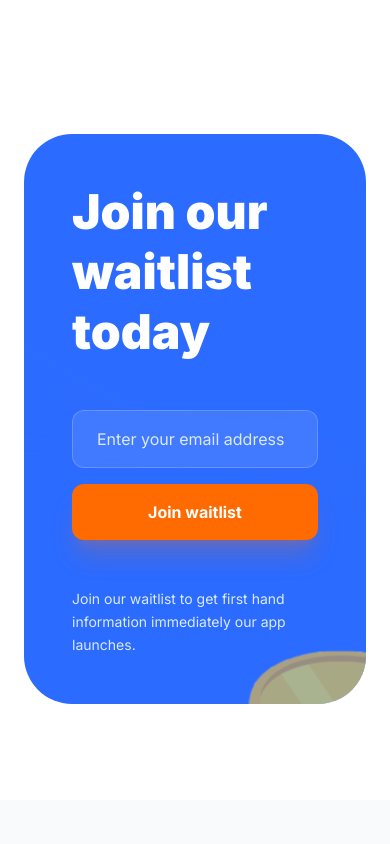
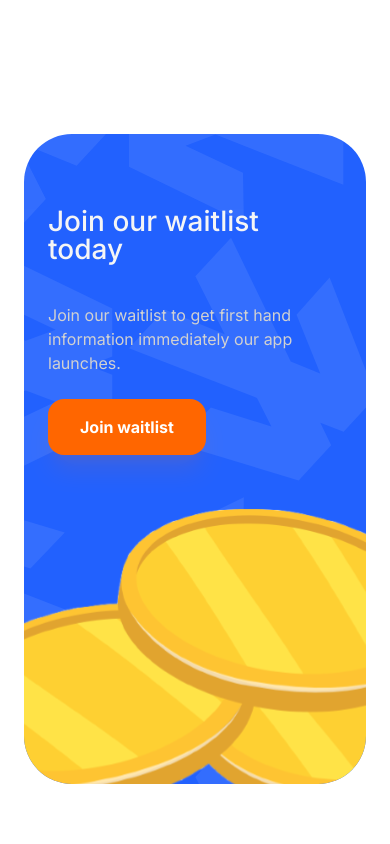
Before and after one commit to Fx-Remit/fx-remit-landingpage, a Next.js app: page / in a window 390 px wide. Shown: the part 7920-8764 px from the top of the page. Built offline with nearby package versions, Linux system fonts and the light colour scheme.

Commit message:
feat: finalize FAQ and CTA Footer UI with mobile optimization

```diff
--- a/src/app/components/CTAFooter.tsx
+++ b/src/app/components/CTAFooter.tsx
@@ -4,44 +4,71 @@ import Image from 'next/image';
 
 export const CTAFooter = () => {
     return (
-        <section id="waitlist" className="py-24 bg-white">
+        <section id="waitlist" className="py-24 bg-white overflow-hidden font-inter">
             <div className="container mx-auto px-6">
-                <div className="relative bg-primary rounded-[3rem] p-12 md:p-24 overflow-hidden group">
-                    {/* Background coins */}
-                    <div className="absolute right-0 bottom-0 w-full h-full md:w-2/3 h-1/2 md:h-full opacity-60 md:opacity-100 translate-y-1/4 md:translate-y-0 translate-x-1/4">
+                <div className="relative bg-[#2261FE] rounded-[3rem] p-8 md:p-24 overflow-hidden min-h-[650px] md:min-h-[500px] flex flex-col justify-center">
+
+                    {/* Background SVG pattern (Text/Texture) */}
+                    <div className="absolute inset-0 z-0 opacity-100 pointer-events-none">
                         <Image
-                            src="/coins.svg"
-                            alt="Crypto Wealth"
+                            src="/side3-light.svg"
+                            alt="Background side text"
                             fill
-                            className="object-contain object-bottom md:object-right transition-transform duration-1000 group-hover:scale-110"
+                            className="object-cover opacity-80"
                         />
                     </div>
 
-                    {/* Background pattern */}
-                    <div className="absolute inset-0 opacity-10 mix-blend-overlay">
-                        <Image src="/rainbow.svg" alt="Pattern" fill className="object-cover" />
+                    {/* Desktop Coin Image */}
+                    <div
+                        className="absolute z-0 opacity-100 pointer-events-none hidden md:block"
+                        style={{
+                            width: '700px',
+                            top: '125px',
+                            left: '800px'
+                        }}
+                    >
+                        <Image
+                            src="/coins.svg"
+                            alt="Crypto Wealth Desktop"
+                            width={920}
+                            height={518}
+                            className="object-contain"
+                        />
                     </div>
 
-                    <div className="relative z-10 max-w-2xl text-white">
-                        <h2 className="text-5xl md:text-7xl font-black mb-12 leading-tight">
-                            Join our waitlist <br /> today
+                    {/* Mobile Coin Image with specific specs */}
+                    <div
+                        className="absolute z-0 opacity-100 pointer-events-none block md:hidden"
+                        style={{
+                            width: '482px',
+                            height: '269px',
+                            top: '370px',
+                            left: '-100px'
+                        }}
+                    >
+                        <Image
+                            src="/coins.svg"
+                            alt="Crypto Wealth Mobile"
+                            width={482}
+                            height={269}
+                            className="object-contain"
+                        />
+                    </div>
+
+                    {/* Content */}
+                    <div className="relative z-10 max-w-4xl -top-32 -left-2 md:-top-12 md:-left-8">
+                        <h2 className="text-[#F5F5F5] text-[28px] md:text-[56px] leading-[100%] font-medium mb-10 md:mb-40">
+                            Join our waitlist today
                         </h2>
 
-                        <div className="space-y-12">
-                            <div className="flex flex-col sm:flex-row gap-4">
-                                <input
-                                    type="email"
-                                    placeholder="Enter your email address"
-                                    className="bg-white/10 backdrop-blur-md border border-white/20 rounded-xl px-6 py-4 flex-1 text-white placeholder:text-blue-100 outline-none focus:ring-2 focus:ring-secondary transition-all"
-                                />
-                                <button className="bg-secondary hover:bg-[#E65A00] text-white font-bold py-4 px-10 rounded-xl transition-all shadow-xl shadow-orange-500/20 active:scale-95 whitespace-nowrap">
-                                    Join waitlist
-                                </button>
-                            </div>
-
-                            <p className="text-blue-100 text-sm max-w-xs leading-relaxed">
+                        <div className="flex flex-col md:flex-row items-start md:items-center gap-6 md:gap-10">
+                            <p className="text-[#D1D1D1] text-[16px] md:text-[18px] leading-[150%] font-normal max-w-md">
                                 Join our waitlist to get first hand information immediately our app launches.
                             </p>
+
+                            <button className="bg-[#FF6600] hover:bg-[#E65A00] text-white font-bold py-4 px-8 md:py-5 md:px-10 rounded-2xl transition-all shadow-xl shadow-orange-500/10 active:scale-95 whitespace-nowrap text-[16px] md:text-[18px]">
+                                Join waitlist
+                            </button>
                         </div>
                     </div>
                 </div>
--- a/src/app/components/ContactUs.tsx
+++ /dev/null
@@ -1,5 +0,0 @@
-'use client';
-
-export const ContactUs = () => {
-    return null;
-};
--- a/src/app/components/index.ts
+++ b/src/app/components/index.ts
@@ -2,8 +2,7 @@ export * from './HeaderHero';
 export * from './HowItWorks';
 export * from './WhyChooseFx';
 export * from './CTAFooter';
-export * from './Footer';
-export * from './ContactUs';
+export * from "./Footer";
 export * from './ChainLogos';
 export * from './FAQ';
 export * from './SecuritySection';
```
Also changed, not shown: public/side3-light.svg (added).
